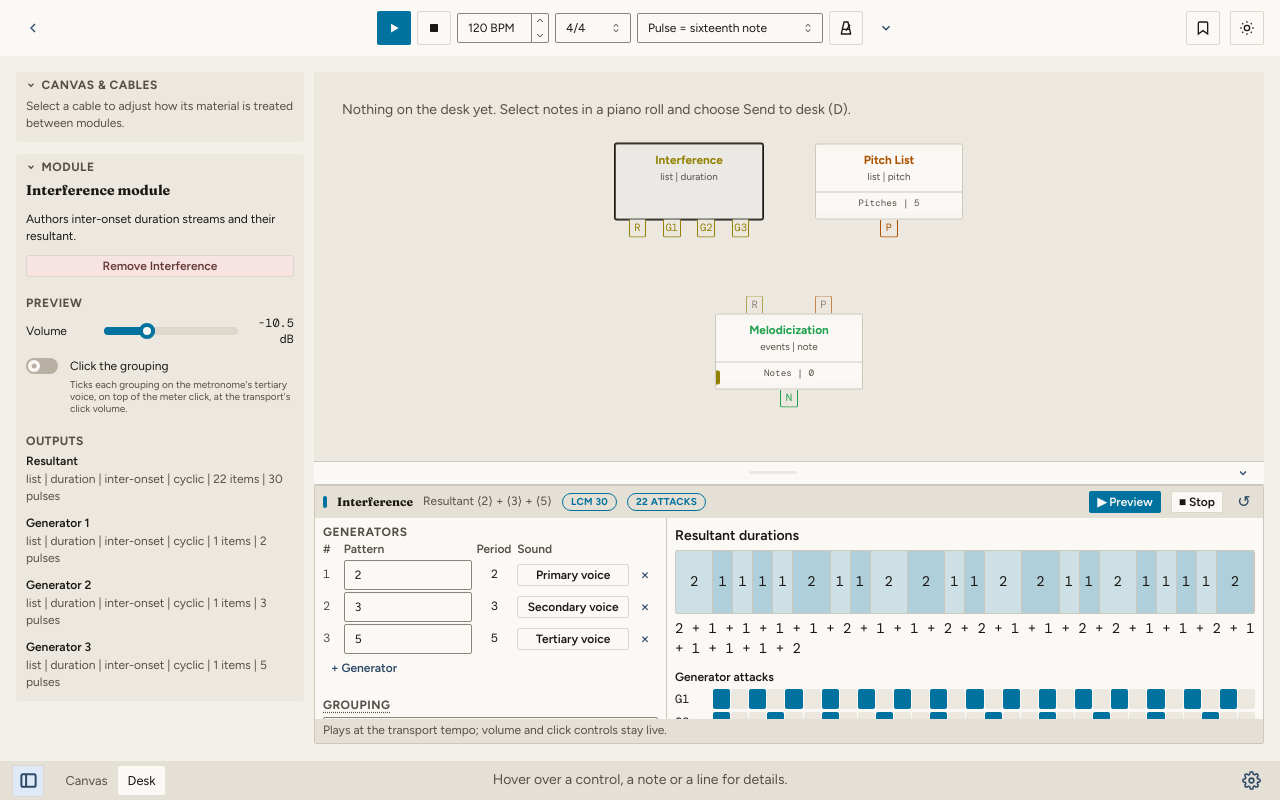
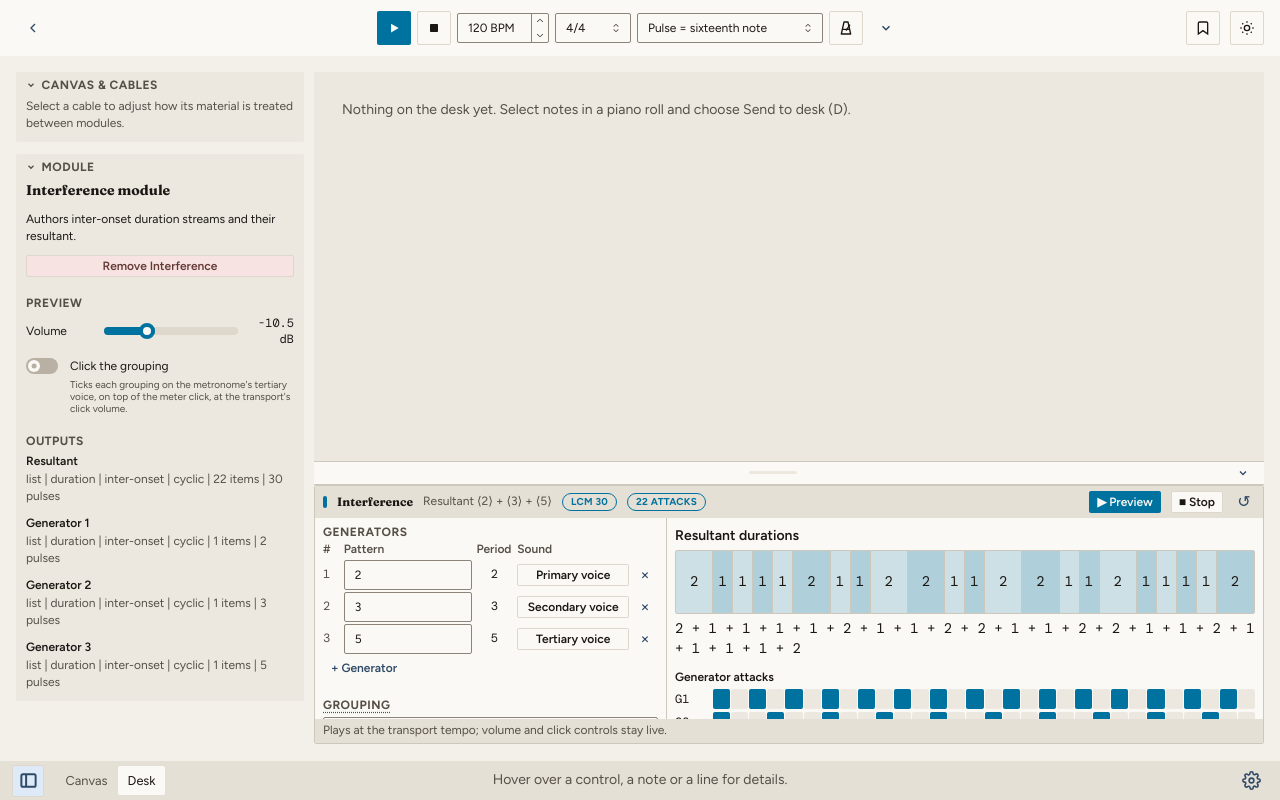
Before and after one commit to aueibu/Hrifa, a React (Vite) app in the folder shell/: page /composition-workbench in a window 1280 px wide. Both pictures are taken after a click on the radio button "Desk". Built offline with nearby package versions, Linux system fonts and the light colour scheme.

Commit message:
Hide the inactive workspace view with opacity so canvas nodes cannot show through
Co-Authored-By: Claude Sonnet 5.5 <noreply@anthropic.com>

```diff
--- a/shell/src/pages/CompositionWorkbench.page.tsx
+++ b/shell/src/pages/CompositionWorkbench.page.tsx
@@ -220,6 +220,13 @@ function removeCompositionInstanceStorage(instance: CompositionModuleInstance) {
     // Removing the in-memory instance still succeeds when storage is unavailable.
   }
 }
+
+/**
+ * The view that is not showing. visibility alone is not enough: the canvas's own elements set
+ * `visibility: visible`, which wins over a hidden parent, so its nodes showed through the desk.
+ * Opacity hides everything under it, and pointer-events keeps it from taking clicks.
+ */
+const inactiveViewStyle = { opacity: 0, pointerEvents: 'none', visibility: 'hidden' } as const;
 
 export function CompositionWorkbenchPage() {
   const [patch] = useState<PatchDocument>(() => loadSavedPatch(createDefaultPatch));
@@ -559,7 +566,7 @@ export function CompositionWorkbenchPage() {
                           minHeight: '100%',
                           minWidth: 0,
                           overflow: 'hidden',
-                          ...(workspaceView === 'desk' ? {} : { visibility: 'hidden' }),
+                          ...(workspaceView === 'desk' ? { zIndex: 1 } : inactiveViewStyle),
                         }}
                         inert={workspaceView !== 'desk'}
                       >
@@ -578,7 +585,7 @@ export function CompositionWorkbenchPage() {
                           gridArea: '1 / 1',
                           minHeight: 0,
                           minWidth: 0,
-                          ...(workspaceView === 'canvas' ? {} : { visibility: 'hidden' }),
+                          ...(workspaceView === 'canvas' ? { zIndex: 1 } : inactiveViewStyle),
                         }}
                         inert={workspaceView !== 'canvas'}
                       >
```
